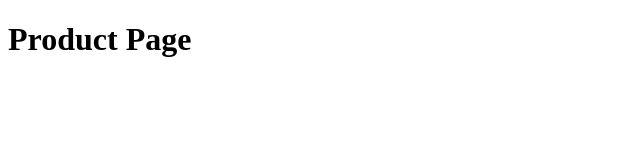
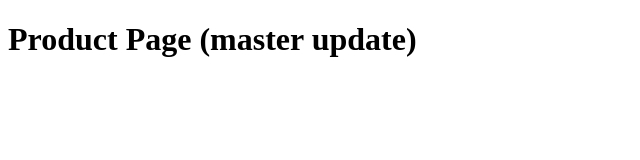
Before and after one commit to ITS-1027/test-ecomm, a plain HTML site: page product_page.html in a window 1280 px wide. Shown: the whole page, without its empty margins (0-640 px from the left). Drawn offline with Linux system fonts and the light colour scheme.

Commit message:
aggiornato prodtoo

```diff
--- a/product_page.html
+++ b/product_page.html
@@ -1,6 +1,6 @@
 <!DOCTYPE html>
 <html>
 	<body>
-		<h1>Product Page</h1>
+		<h1>Product Page (master update)</h1>
 	</body>
 </html>
```
